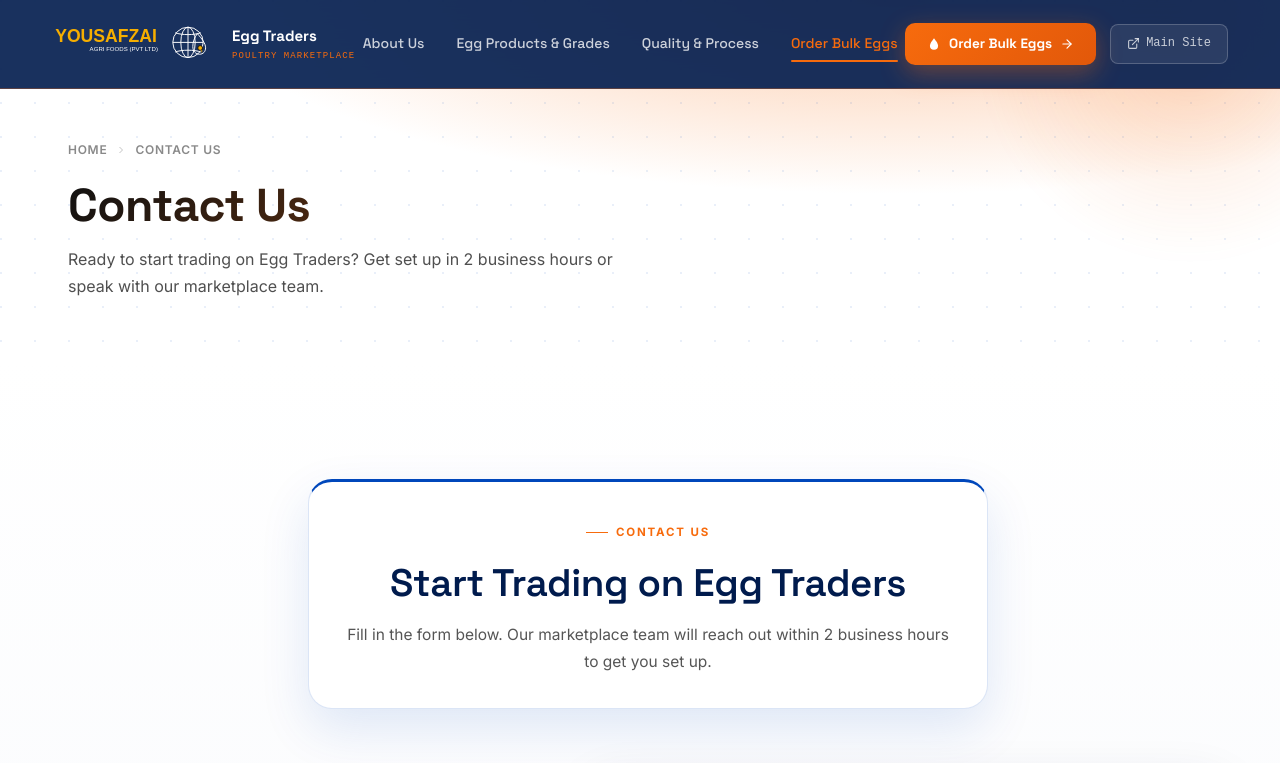
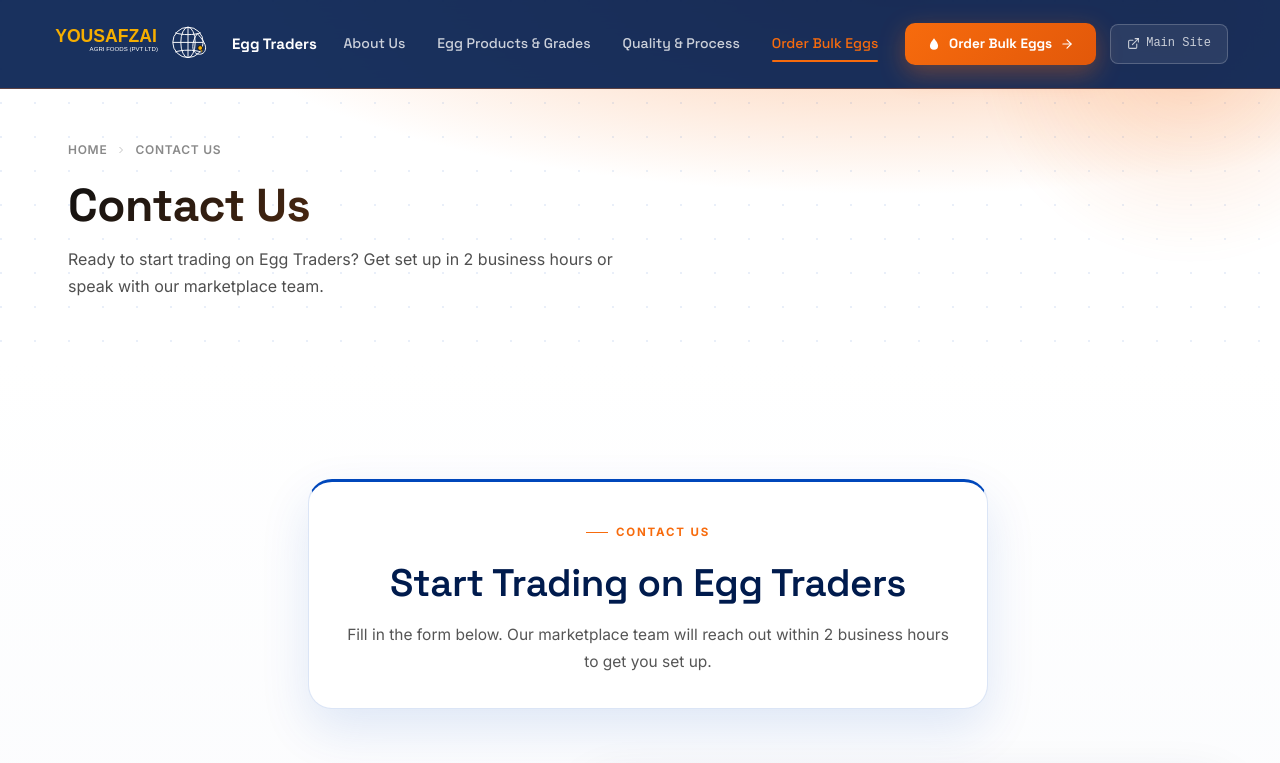
Before and after one commit to Muhemin365/yousafzai-latest-website, a React (Vite) app: page /egg-traders/contact in a window 1280 px wide. Shown: the top 763 px of the page. Built offline with nearby package versions, Linux system fonts and the light colour scheme.

Commit message:
Remove 'Poultry Marketplace' tagline from Egg Traders navbar brand

```diff
--- a/src/components/egg-traders/EggTradersNavbar.jsx
+++ b/src/components/egg-traders/EggTradersNavbar.jsx
@@ -32,7 +32,6 @@
             <img src={logo} alt="Egg Traders" className="et-nav-logo" />
             <div className="et-brand-tag">
               <span className="et-tag-title">Egg Traders</span>
-              <span className="et-tag-sub">POULTRY MARKETPLACE</span>
             </div>
           </Link>
 
```
